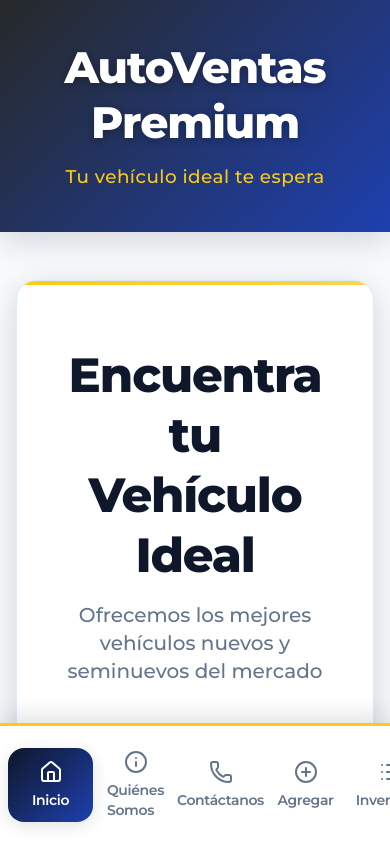
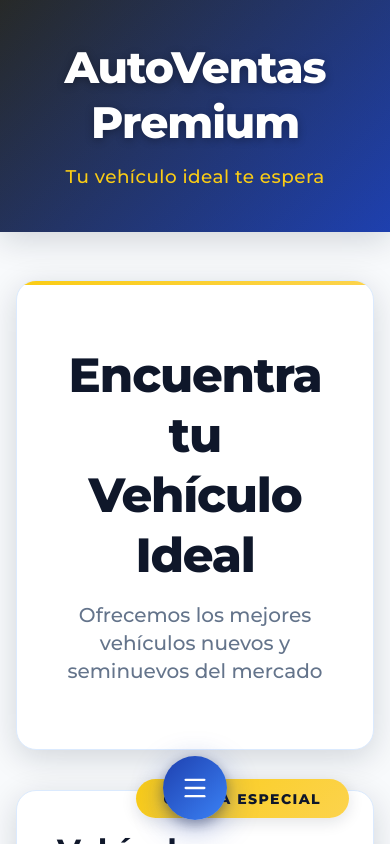
Before and after one commit to FrancoCastro1990/duoc_frontend_02_s1, a React (Vite) app: page / in a window 390 px wide. Shown: the top 844 px of the page. Built offline with nearby package versions, Linux system fonts and the light colour scheme.

Commit message:
feat: floating menu in mobile

```diff
--- /dev/null
+++ b/src/features/floating-menu/components/FloatingMenu.tsx
@@ -0,0 +1,79 @@
+import React from 'react';
+import { Menu, X } from 'lucide-react';
+import { useFloatingMenu } from '../hooks/useFloatingMenu';
+
+export interface MenuItem {
+  path: string;
+  icon: React.ComponentType<{ size?: number; className?: string }>;
+  label: string;
+}
+
+export interface FloatingMenuProps {
+  items: MenuItem[];
+}
+
+/**
+ * FloatingMenu Component
+ * A circular floating action button that expands into a radial menu on mobile devices
+ * Displays menu items in a semi-circular arc above the main button when opened
+ */
+export const FloatingMenu: React.FC<FloatingMenuProps> = ({ items }) => {
+  const { isOpen, toggleMenu, handleItemClick, getItemPosition } = useFloatingMenu();
+
+  return (
+    <>
+      {/* Backdrop overlay when menu is open */}
+      {isOpen && (
+        <div
+          className="fixed inset-0 bg-primary-900/40 backdrop-blur-sm z-40 md:hidden animate-fade-in"
+          onClick={toggleMenu}
+          aria-hidden="true"
+        />
+      )}
+
+      {/* Floating menu container - only visible on mobile */}
+      <div className="fixed bottom-6 left-1/2 -translate-x-1/2 z-50 md:hidden">
+        {/* Menu items - rendered in circular positions */}
+        {isOpen &&
+          items.map((item, index) => {
+            const position = getItemPosition(index, items.length);
+            const IconComponent = item.icon;
+
+            return (
+              <button
+                key={item.path}
+                onClick={() => handleItemClick(item.path)}
+                className="absolute w-14 h-14 bg-white border-2 border-secondary-800 rounded-full shadow-premium flex items-center justify-center text-secondary-800 hover:bg-gradient-accent hover:text-primary-900 hover:shadow-glow hover:scale-110 transition-all duration-300 animate-scale-in"
+                style={{
+                  transform: `translate(${position.x}px, ${position.y}px)`,
+                  animationDelay: `${index * 50}ms`,
+                }}
+                aria-label={item.label}
+                title={item.label}
+              >
+                <IconComponent size={24} />
+              </button>
+            );
+          })}
+
+        {/* Main floating action button */}
+        <button
+          onClick={toggleMenu}
+          className={`w-16 h-16 rounded-full flex items-center justify-center shadow-[0_8px_32px_rgba(30,64,175,0.4),0_4px_12px_rgba(0,0,0,0.3)] transition-all duration-300 ${
+            isOpen
+              ? 'bg-gradient-secondary hover:shadow-glow rotate-45'
+              : 'bg-gradient-secondary hover:shadow-[0_12px_40px_rgba(30,64,175,0.5),0_6px_16px_rgba(0,0,0,0.4)]'
+          }`}
+          aria-label={isOpen ? 'Close menu' : 'Open menu'}
+          aria-expanded={isOpen}
+        >
+          {isOpen ? (
+            <X size={28} className="text-white transition-transform duration-300" />
+          ) : (
+            <Menu size={28} className="text-white transition-transform duration-300" />
+          )}
+        </button>
+      </div>
+    </>
+  );
+};
--- /dev/null
+++ b/src/features/floating-menu/hooks/useFloatingMenu.ts
@@ -0,0 +1,73 @@
+import { useState, useCallback } from 'react';
+import { useNavigate } from 'react-router-dom';
+
+export interface Position {
+  x: number;
+  y: number;
+}
+
+export interface UseFloatingMenuReturn {
+  isOpen: boolean;
+  toggleMenu: () => void;
+  handleItemClick: (path: string) => void;
+  getItemPosition: (index: number, totalItems: number) => Position;
+}
+
+/**
+ * Custom hook for managing floating menu state and behavior
+ * Handles menu open/close state, navigation, and radial positioning calculations
+ */
+export const useFloatingMenu = (): UseFloatingMenuReturn => {
+  const [isOpen, setIsOpen] = useState<boolean>(false);
+  const navigate = useNavigate();
+
+  /**
+   * Toggle menu open/closed state
+   */
+  const toggleMenu = useCallback(() => {
+    setIsOpen((prev) => !prev);
+  }, []);
+
+  /**
+   * Handle menu item click - navigates to path and closes menu
+   */
+  const handleItemClick = useCallback(
+    (path: string) => {
+      navigate(path);
+      setIsOpen(false);
+    },
+    [navigate]
+  );
+
+  /**
+   * Calculate radial position for menu items in a circular arc
+   * Items are positioned in a semi-circle above the main button
+   *
+   * @param index - The index of the menu item (0-based)
+   * @param totalItems - Total number of menu items
+   * @returns Position object with x and y coordinates in pixels
+   */
+  const getItemPosition = useCallback((index: number, totalItems: number): Position => {
+    // Radius of the circle (distance from center button)
+    const radius = 130; // Increased from 80 to 130 for more spacing
+
+    // Calculate angle for each item in a semi-circle (180 degrees = π radians)
+    // Distribute items evenly across the arc, starting from 0 to π
+    const angleStep = Math.PI / (totalItems + 1);
+    const angle = angleStep * (index + 1);
+
+    // Convert polar coordinates to cartesian
+    // Use negative sin to position items ABOVE the button (Y negative goes up in CSS)
+    const x = Math.cos(angle) * radius;
+    const y = -Math.sin(angle) * radius; // Negative to go upward
+
+    return { x, y };
+  }, []);
+
+  return {
+    isOpen,
+    toggleMenu,
+    handleItemClick,
+    getItemPosition,
+  };
+};
--- /dev/null
+++ b/src/features/floating-menu/index.ts
@@ -0,0 +1,5 @@
+// Public API exports for floating-menu feature
+export { FloatingMenu } from './components/FloatingMenu';
+export type { FloatingMenuProps, MenuItem } from './components/FloatingMenu';
+export { useFloatingMenu } from './hooks/useFloatingMenu';
+export type { Position, UseFloatingMenuReturn } from './hooks/useFloatingMenu';
--- a/src/features/shared/components/Layout.tsx
+++ b/src/features/shared/components/Layout.tsx
@@ -1,8 +1,19 @@
 import { Outlet, Link, useLocation } from 'react-router-dom';
 import { Home, Info, Phone, PlusCircle, List, ShoppingCart } from 'lucide-react';
+import { FloatingMenu, type MenuItem } from '@/features/floating-menu';
 
 function Layout() {
   const location = useLocation();
+
+  // Define menu items for FloatingMenu
+  const menuItems: MenuItem[] = [
+    { path: '/', icon: Home, label: 'Inicio' },
+    { path: '/quienes-somos', icon: Info, label: 'Quiénes Somos' },
+    { path: '/contactanos', icon: Phone, label: 'Contáctanos' },
+    { path: '/agregar-vehiculo', icon: PlusCircle, label: 'Agregar' },
+    { path: '/inventario', icon: List, label: 'Inventario' },
+    { path: '/posibles-compras', icon: ShoppingCart, label: 'Posibles Compras' },
+  ];
 
   return (
     <div className="min-h-screen flex flex-col bg-primary-50">
@@ -24,8 +35,11 @@ function Layout() {
         <Outlet />
       </main>
 
-      {/* Bottom Navigation */}
-      <nav className="fixed bottom-0 left-0 right-0 z-[100] flex justify-around items-center bg-white border-t-[3px] border-accent-400 shadow-[0_-4px_24px_rgba(15,23,42,0.15)] backdrop-blur-[10px] px-2 py-3 md:py-2">
+      {/* Floating Menu - Mobile Only */}
+      <FloatingMenu items={menuItems} />
+
+      {/* Bottom Navigation - Desktop Only */}
+      <nav className="hidden md:flex fixed bottom-0 left-0 right-0 z-[100] justify-around items-center bg-white border-t-[3px] border-accent-400 shadow-[0_-4px_24px_rgba(15,23,42,0.15)] backdrop-blur-[10px] px-2 py-3 md:py-2">
         <Link
           to="/"
           className={`flex flex-col items-center min-w-[85px] px-6 py-3 rounded-xl transition-all duration-300 ease-smooth md:min-w-[70px] md:px-2 md:py-2 md:rounded-lg ${
```
Also changed, not shown: 1 other file (tests, documents, lock files or other folders).
